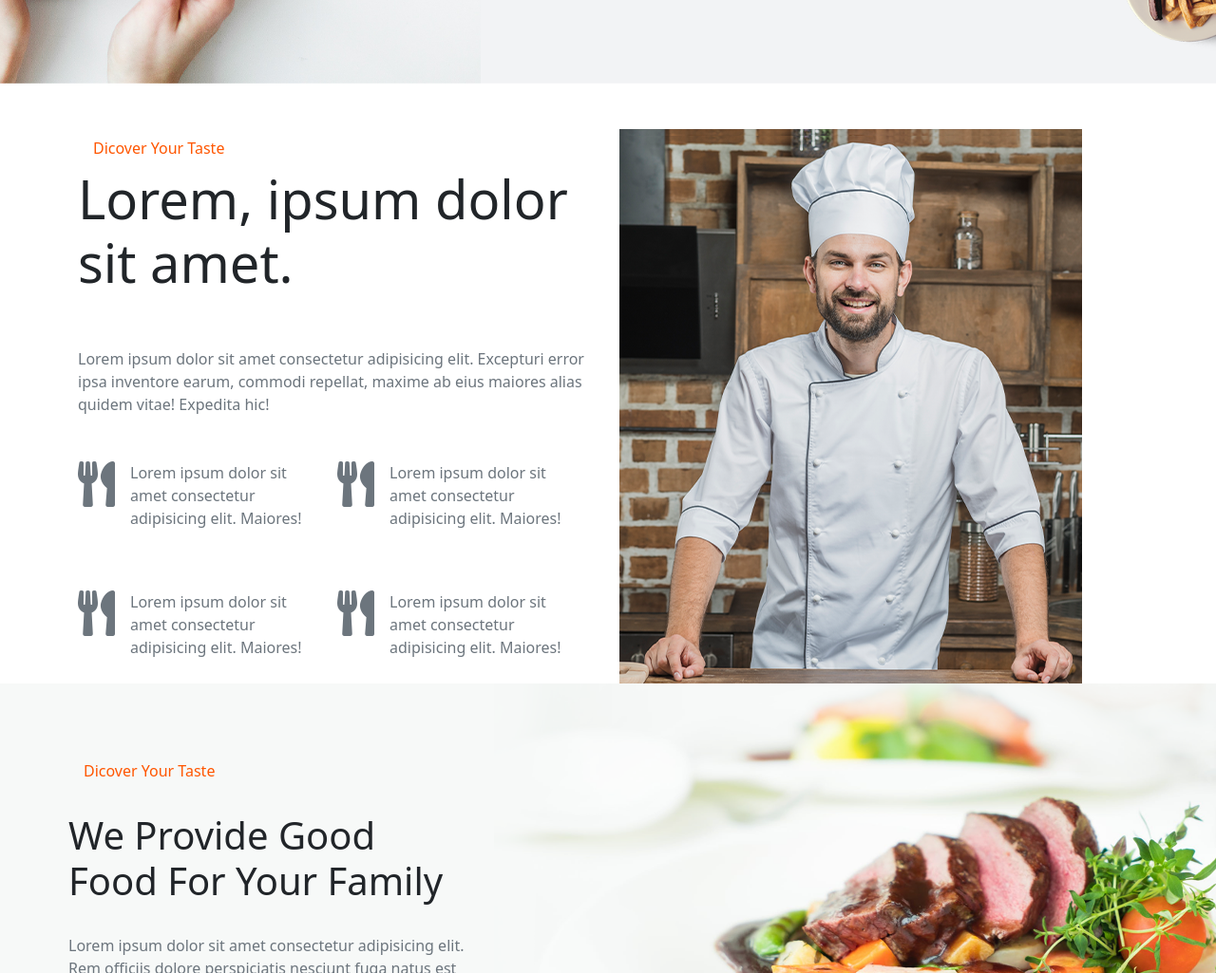
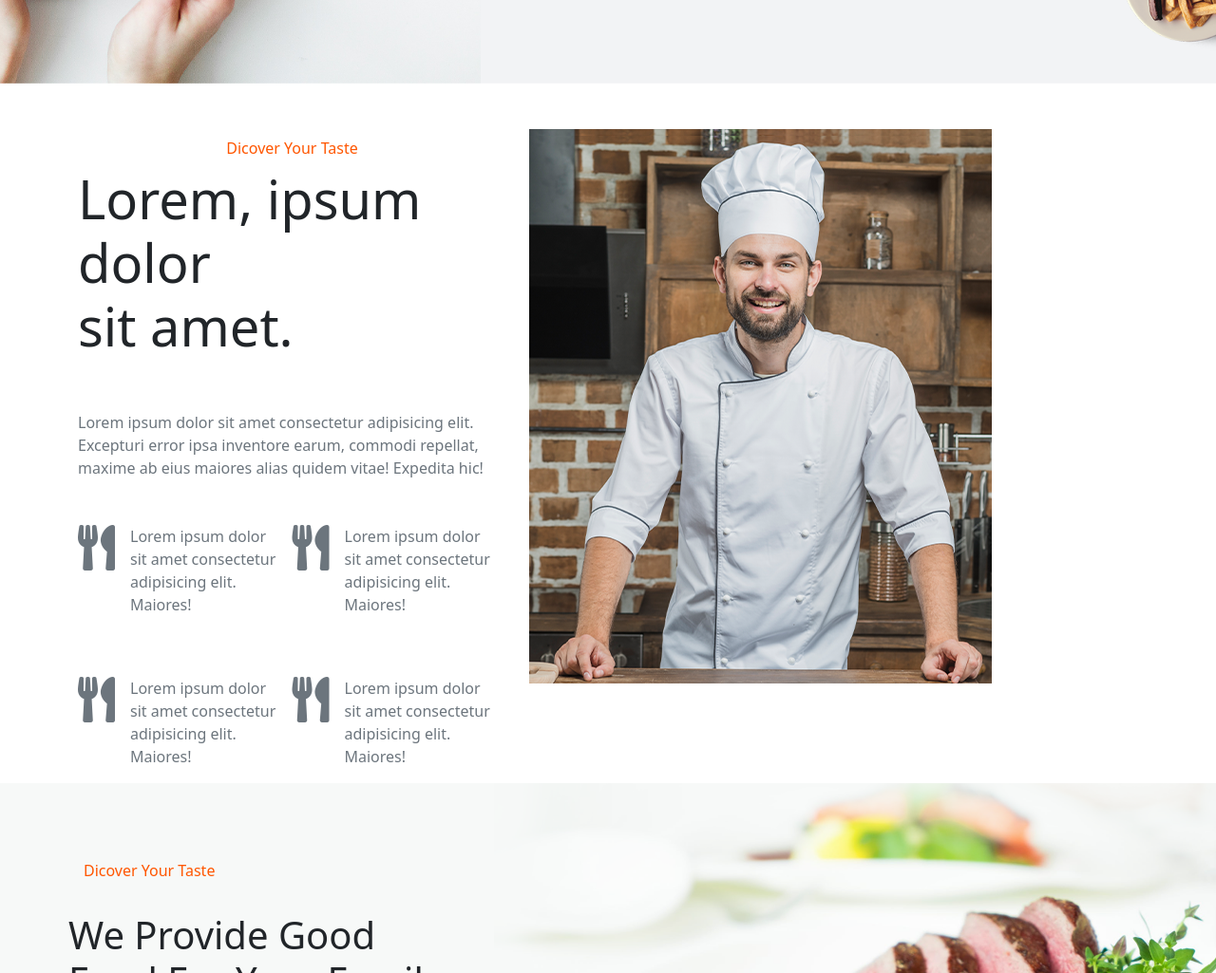
Before and after one commit to Baxriddin661/All_food, a plain HTML site: page about.html in a window 1280 px wide. Shown: the part 1680-2705 px from the top of the page at 95% size. Drawn offline with nearby package versions, Linux system fonts and the light colour scheme.

Commit message:
img responsive3

```diff
--- a/about.html
+++ b/about.html
@@ -95,7 +95,7 @@
     <div class=" provide h-100 w-100 mt-5">
         <div class="container" >
            <div class="row d-flex justify-content-center">
-               <div class="col-xl-6 col-lg-6 col-md-12 col-sm-12 col-12" >
+               <div class="col-md-5 col-lg-5 col-xl-5 col-sm-12 d-flex flex-column align-items-sm-center" >
                    <a href="#" class="nav-link" style="color: #FF5600;">Dicover Your Taste</a>
                    <h1 class="display-4 "><b>Lorem, ipsum dolor <br> sit amet.</b></h1>
                    <br><br>
@@ -124,7 +124,7 @@
                        </div>
                    </div>
                </div>
-               <div class="col-xl-6 col-lg-6 col-md-12 col-sm-12 col-12"><img src="./img/gallery/about.png" alt=""></div>
+               <div class="col-md-7 col-lg-7 col-xl-7 col-7 col-sm-12"><img src="./img/gallery/about.png" alt=""></div>
            </div>
         </div>
     </div>
```
